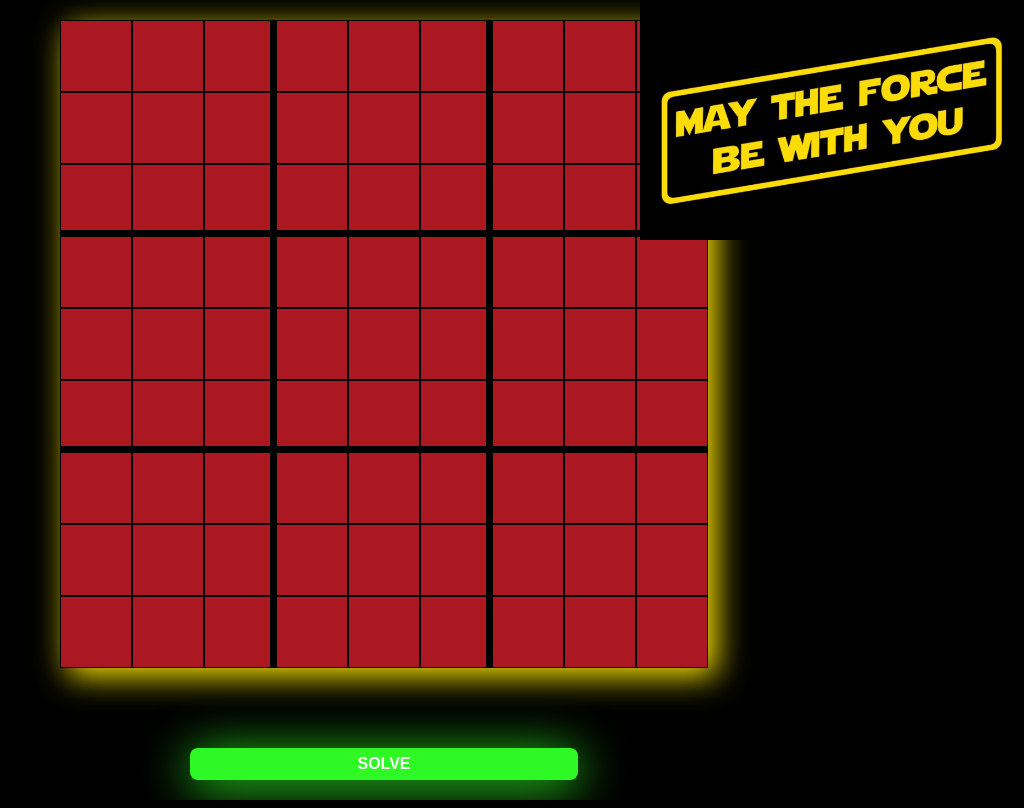
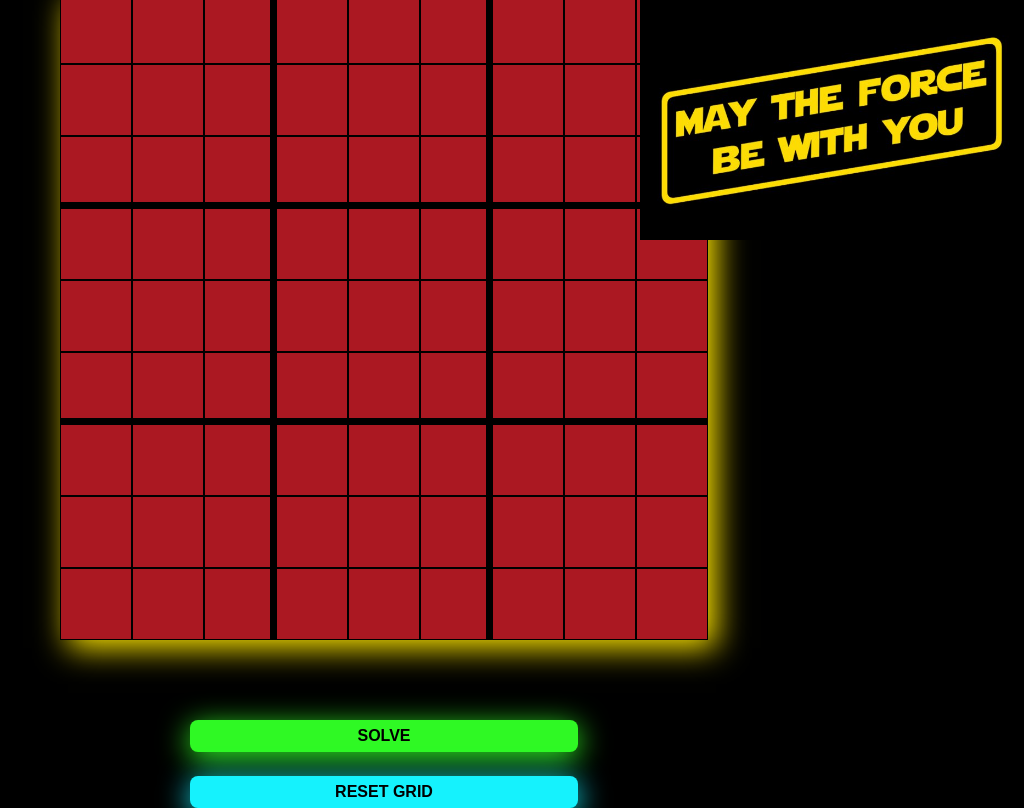
Before and after one commit to MartiZu/Sudoku_solver, a React (Vite) app in the folder sudoku-solver/: page / in a window 1280 px wide. Shown: the whole page, without its empty margins (256-1280 px from the left). Built offline with nearby package versions, Linux system fonts and the light colour scheme; grey boxes are pictures that could not be loaded.

Commit message:
reset button

```diff
--- a/sudoku-solver/src/App.jsx
+++ b/sudoku-solver/src/App.jsx
@@ -9,22 +9,9 @@
     setSolved(true);
   };
 
-  const handleRefresh = () => {
-    setSolved(false);
-  };
-
   return (
     <>
-      <Grid
-        solve={solved}
-        handleSolve={handleSolve}
-        handleRefresh={handleRefresh}
-      />
-      <div className="btn-container">
-        <button className="btn" onClick={handleSolve}>
-          SOLVE
-        </button>
-      </div>
+      <Grid solve={solved} handleSolve={handleSolve} setSolved={setSolved} />
     </>
   );
 }
--- a/sudoku-solver/src/components/Grid.jsx
+++ b/sudoku-solver/src/components/Grid.jsx
@@ -1,16 +1,21 @@
 import { useState, useEffect } from "react";
 
-export default function Grid({ solve, handleSolve, handleRefresh }) {
+export default function Grid({ solve, handleSolve, setSolved }) {
   const [clickedCells, setClickedCells] = useState({});
   const [cellValues, setCellValues] = useState({});
+
+  const handleReset = () => {
+    setCellValues({});
+    setClickedCells({});
+    setSolved(false);
+  };
 
   useEffect(() => {
     if (solve) {
       const solvedValues = solveSudoku(cellValues);
       setCellValues(solvedValues);
-      handleRefresh();
     }
-  }, [solve, cellValues, handleRefresh]);
+  }, [solve]);
 
   const solveSudoku = (inputValues) => {
     const initialGrid = convertValuesToGrid(inputValues);
@@ -120,6 +125,7 @@
   };
 
   return (
+    <>
       <div className="grid">
         {[...Array(9)].map((_, row) =>
           [...Array(9)].map((_, col) => {
@@ -153,5 +159,14 @@
           })
         )}
       </div>
+      <div className="btn-container">
+        <button className="btn" onClick={handleSolve}>
+          SOLVE
+        </button>
+        <button className="reset-btn" onClick={handleReset}>
+          RESET GRID
+        </button>
+      </div>
+    </>
   );
 }
--- a/sudoku-solver/src/styles/partials/_button.scss
+++ b/sudoku-solver/src/styles/partials/_button.scss
@@ -1,8 +1,24 @@
 .btn-container {
   display: flex;
-  flex-direction: row;
+  flex-direction: column;
   align-items: center;
   justify-content: center;
+}
+.reset-btn {
+  width: 60%;
+  height: 2rem;
+  margin-top: 1.5rem;
+  margin-inline: 0.5rem;
+  padding: 0.1rem;
+  background-color: #15f2fd;
+  font-size: xx-large;
+  font-weight: 700;
+  color: black;
+  border: none;
+  box-shadow: 0 6px 30px #15f2fd;
+  border-radius: 0.5rem;
+  cursor: pointer;
+  font-size: 1rem;
 }
 .btn {
   width: 60%;
@@ -13,9 +29,9 @@
   background-color: #2ff924;
   font-size: xx-large;
   font-weight: 700;
-  color: #fff;
+  color: black;
   border: none;
-  box-shadow: 0 6px 50px #2ff924;
+  box-shadow: 0 6px 30px #2ff924;
   border-radius: 0.5rem;
   cursor: pointer;
   font-size: 1rem;
```
Lines whose indentation alone changed are shown as unchanged.
